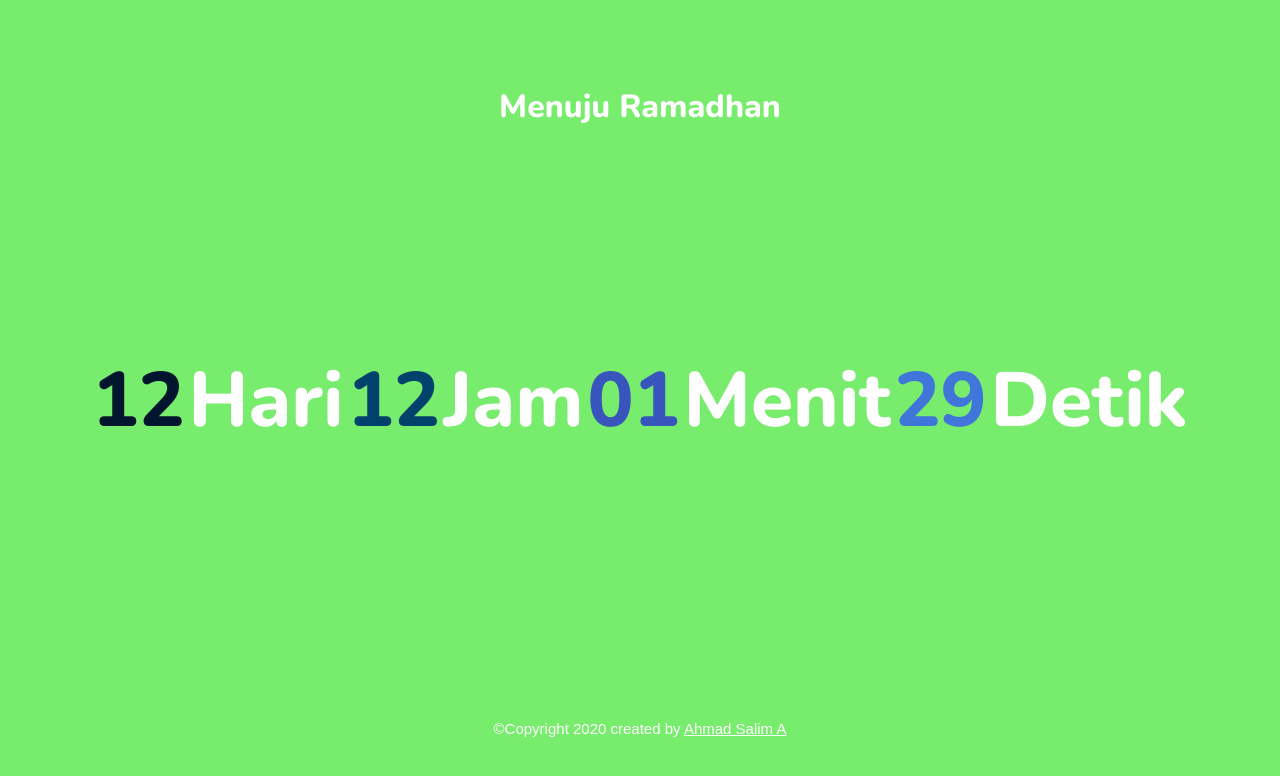
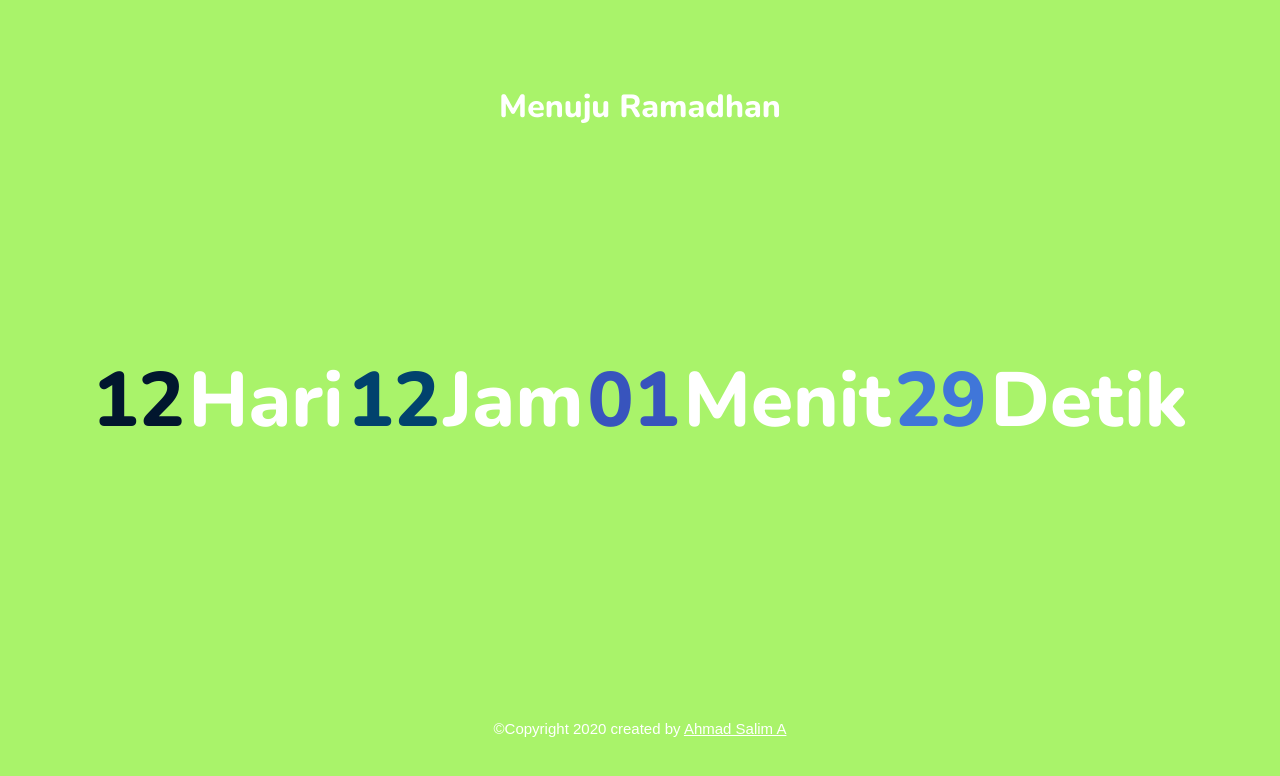
Before and after one commit to ahmdsalim/gabut, a plain HTML site: page menuju-ramadhan/index.html in a window 1280 px wide. Drawn offline with nearby package versions, Linux system fonts and the light colour scheme.

Commit message:
Perbaikan background

```diff
--- a/menuju-ramadhan/index.html
+++ b/menuju-ramadhan/index.html
@@ -107,7 +107,7 @@
 	<script type="text/javascript">
 
 		const dl = new Date("2020-04-24").getTime()
-		let to = 4
+		let to = 3
 		function countDif(remains) {
 			const days = Math.floor(remains / (1000 * 60 * 60 * 24))
 			const hours = Math.floor((remains % (1000 * 60 * 60 * 24)) / (1000 * 60 * 60))
@@ -125,15 +125,12 @@
 		let effect = {
 
 			1: {
-				cl: '#78ec6c'
+				cl: '#a9f36a'
 			},
 			2: {
-				cl: '#a9f36a'
+				cl: '#ddf969'
 			},
 			3: {
-				cl: '#ddf969'
-			},
-			4: {
 				cl: '#fefe69'
 			}
 		}
@@ -144,7 +141,7 @@
 			if(to > 0){
 				setTimeout(() => {
 					gr_ef()
-				},166)
+				},333)
 			}
 		}
 
```
